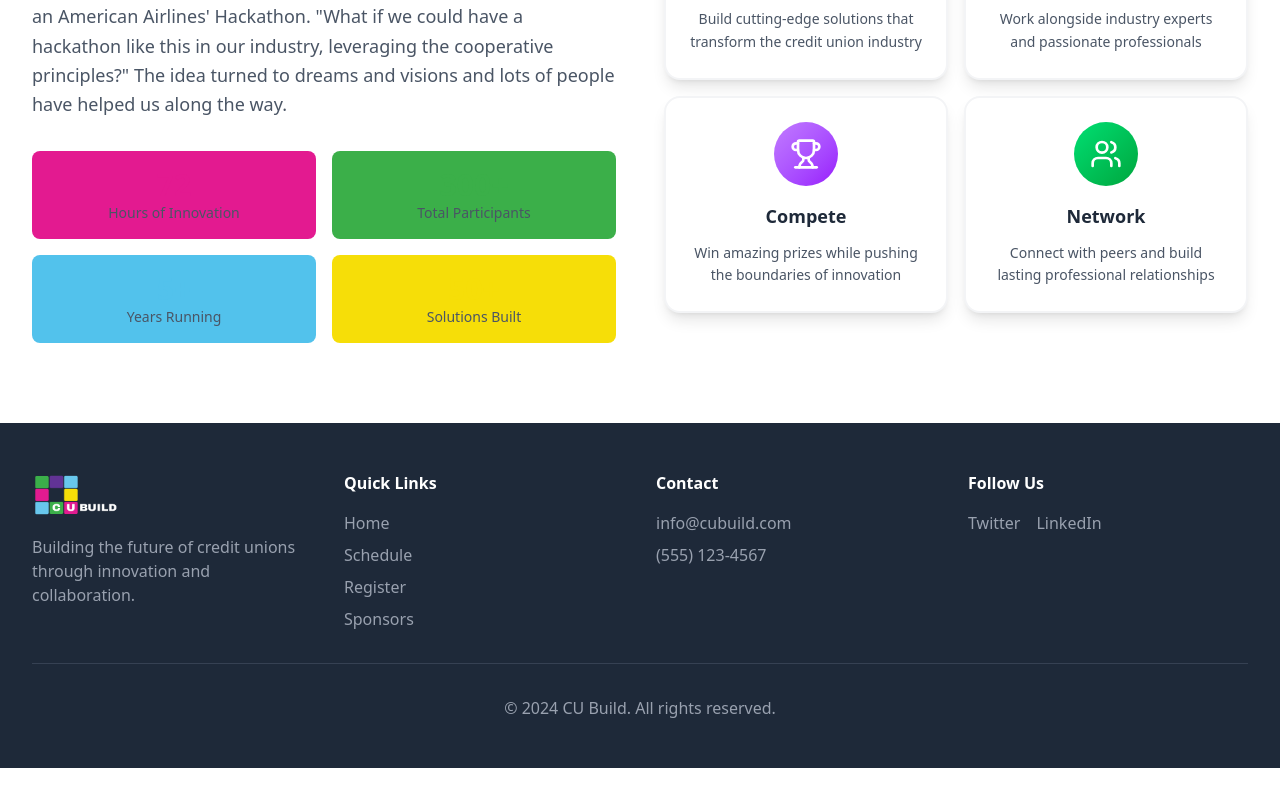
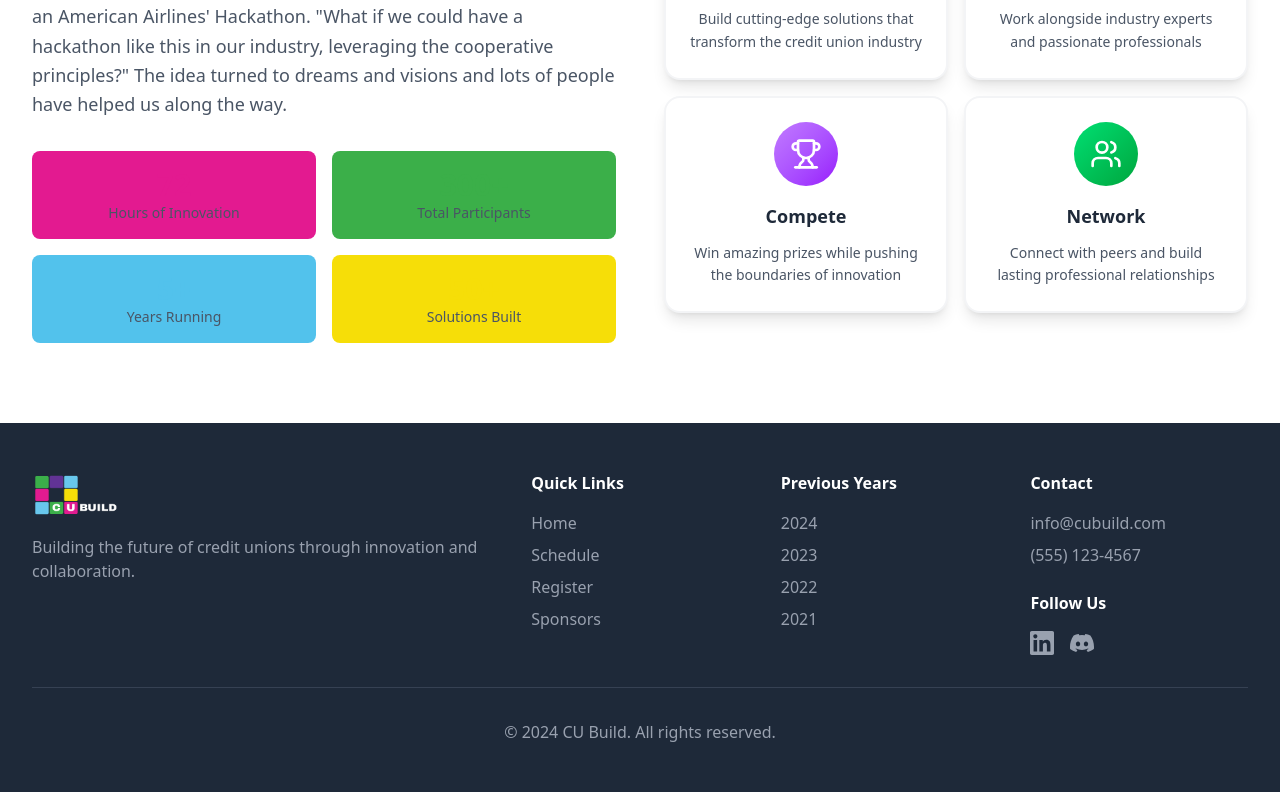
Before and after one commit to CUBuild/CU-Build-Website, a React (Vite) app: page / in a window 1280 px wide. Shown: the part 982-1774 px from the top of the page. Before the commit the page ends 1750 px from the top, so only its background shows below. Built offline with nearby package versions, Linux system fonts and the light colour scheme.

Commit message:
feat: created past years pages & updated footer

```diff
--- a/src/App.tsx
+++ b/src/App.tsx
@@ -418,16 +418,19 @@ const Footer: React.FC = () => {
   return (
     <footer className="bg-gray-800 text-white py-12 px-4 sm:px-6 lg:px-8">
       <div className="max-w-7xl mx-auto">
-        <div className="grid grid-cols-1 md:grid-cols-4 gap-8">
-          <div>
-            <div className='flex items-center gap-2 mb-4'>
+        <div className="grid grid-cols-1 md:grid-cols-5 gap-8">
+          {/* Logo and Description - Full width on mobile */}
+          <div className="md:col-span-2 text-center md:text-left">
+            <div className='flex items-center justify-center md:justify-start gap-2 mb-4'>
               <CULogo isSmall />
             </div>
             <p className="text-gray-400">
               Building the future of credit unions through innovation and collaboration.
             </p>
           </div>
-          <div>
+
+          {/* Quick Links */}
+          <div className="text-center md:text-left">
             <h5 className="font-semibold mb-4">Quick Links</h5>
             <ul className="space-y-2 text-gray-400">
               <li><Link to="/" className="hover:text-white transition-colors">Home</Link></li>
@@ -436,18 +439,49 @@ const Footer: React.FC = () => {
               <li><Link to="/sponsors" className="hover:text-white transition-colors">Sponsors</Link></li>
             </ul>
           </div>
-          <div>
+
+          {/* Previous Years */}
+          <div className="text-center md:text-left">
+            <h5 className="font-semibold mb-4">Previous Years</h5>
+            <ul className="space-y-2 text-gray-400">
+              <li><Link to="/2024" className="hover:text-white transition-colors">2024</Link></li>
+              <li><Link to="/2023" className="hover:text-white transition-colors">2023</Link></li>
+              <li><Link to="/2022" className="hover:text-white transition-colors">2022</Link></li>
+              <li><Link to="/2021" className="hover:text-white transition-colors">2021</Link></li>
+            </ul>
+          </div>
+
+          {/* Contact and Social */}
+          <div className="text-center md:text-left">
             <h5 className="font-semibold mb-4">Contact</h5>
             <ul className="space-y-2 text-gray-400">
               <li>info@cubuild.com</li>
               <li>(555) 123-4567</li>
             </ul>
-          </div>
-          <div>
-            <h5 className="font-semibold mb-4">Follow Us</h5>
-            <div className="flex space-x-4">
-              <a href="#" className="text-gray-400 hover:text-white transition-colors">Twitter</a>
-              <a href="#" className="text-gray-400 hover:text-white transition-colors">LinkedIn</a>
+            <div className="mt-6">
+              <h5 className="font-semibold mb-4">Follow Us</h5>
+              <div className="flex justify-center md:justify-start space-x-4">
+                <a
+                  href="https://linkedin.com/company/cu-build"
+                  target="_blank"
+                  rel="noopener noreferrer"
+                  className="text-gray-400 hover:text-white transition-colors"
+                >
+                  <svg className="w-6 h-6" fill="currentColor" viewBox="0 0 24 24" aria-hidden="true">
+                    <path d="M20.447 20.452h-3.554v-5.569c0-1.328-.027-3.037-1.852-3.037-1.853 0-2.136 1.445-2.136 2.939v5.667H9.351V9h3.414v1.561h.046c.477-.9 1.637-1.85 3.37-1.85 3.601 0 4.267 2.37 4.267 5.455v6.286zM5.337 7.433c-1.144 0-2.063-.926-2.063-2.065 0-1.138.92-2.063 2.063-2.063 1.14 0 2.064.925 2.064 2.063 0 1.139-.925 2.065-2.064 2.065zm1.782 13.019H3.555V9h3.564v11.452zM22.225 0H1.771C.792 0 0 .774 0 1.729v20.542C0 23.227.792 24 1.771 24h20.451C23.2 24 24 23.227 24 22.271V1.729C24 .774 23.2 0 22.222 0h.003z"/>
+                  </svg>
+                </a>
+                <a
+                  href="https://discord.gg/cubuild"
+                  target="_blank"
+                  rel="noopener noreferrer"
+                  className="text-gray-400 hover:text-white transition-colors"
+                >
+                  <svg className="w-6 h-6" fill="currentColor" viewBox="0 0 24 24" aria-hidden="true">
+                    <path d="M20.317 4.492c-1.53-.69-3.17-1.2-4.885-1.49a.075.075 0 0 0-.079.036c-.21.369-.444.85-.608 1.23a18.566 18.566 0 0 0-5.487 0 12.36 12.36 0 0 0-.617-1.23A.077.077 0 0 0 8.562 3c-1.714.29-3.354.8-4.885 1.491a.07.07 0 0 0-.032.027C.533 9.093-.32 13.555.099 17.961a.08.08 0 0 0 .031.055 20.03 20.03 0 0 0 5.993 2.98.078.078 0 0 0 .084-.026 13.83 13.83 0 0 0 1.226-1.963.074.074 0 0 0-.041-.104 13.175 13.175 0 0 1-1.872-.878.075.075 0 0 1-.008-.125c.126-.093.252-.19.372-.287a.075.075 0 0 1 .078-.01c3.927 1.764 8.18 1.764 12.061 0a.075.075 0 0 1 .079.009c.12.098.245.195.372.288a.075.075 0 0 1-.006.125c-.598.344-1.22.635-1.873.877a.075.075 0 0 0-.041.105c.36.687.772 1.341 1.225 1.962a.077.077 0 0 0 .084.028 19.963 19.963 0 0 0 6.002-2.981.076.076 0 0 0 .032-.054c.5-5.094-.838-9.52-3.549-13.442a.06.06 0 0 0-.031-.028zM8.02 15.278c-1.182 0-2.157-1.069-2.157-2.38 0-1.312.956-2.38 2.157-2.38 1.21 0 2.176 1.077 2.157 2.38 0 1.312-.956 2.38-2.157 2.38zm7.975 0c-1.183 0-2.157-1.069-2.157-2.38 0-1.312.955-2.38 2.157-2.38 1.21 0 2.176 1.077 2.157 2.38 0 1.312-.946 2.38-2.157 2.38z"/>
+                  </svg>
+                </a>
+              </div>
             </div>
           </div>
         </div>
@@ -867,6 +901,165 @@ const FAQ: React.FC = () => {
   );
 };
 
+interface TeamMember {
+  name: string;
+  role: string;
+}
+
+interface WinningTeam {
+  teamName: string;
+  projectName: string;
+  description: string;
+  track: string;
+  prize?: string;
+  members: TeamMember[];
+}
+
+interface PastEventProps {
+  year: string;
+  winningTeams: WinningTeam[];
+}
+
+const PastEvent: React.FC<PastEventProps> = ({ year, winningTeams }) => {
+  return (
+    <section className="py-20 px-4 sm:px-6 lg:px-8 bg-white">
+      <div className="max-w-7xl mx-auto">
+        <div className="text-center mb-16">
+          <CULogo isDark />
+          <h2 className="text-4xl font-bold text-gray-800 mt-8 mb-4">CU Build {year}</h2>
+          <p className="text-xl text-gray-600">Celebrating innovation and collaboration</p>
+        </div>
+
+        {/* Winning Teams Section */}
+        <div className="mb-20">
+          <h3 className="text-3xl font-bold text-center mb-12" style={{color: '#e31a90'}}>Winning Teams</h3>
+          <div className="space-y-8">
+            {winningTeams.map((team, index) => (
+              <div key={index} className="bg-white p-8 rounded-xl shadow-lg border-2 border-gray-100">
+                <div className="flex flex-col lg:flex-row gap-8">
+                  <div className="lg:w-2/3">
+                    <h4 className="text-2xl font-bold mb-2">{team.teamName}</h4>
+                    <p className="text-xl text-gray-600 mb-4">{team.projectName}</p>
+                    <div className="mb-4">
+                      <span className="inline-block px-3 py-1 rounded-full text-sm font-semibold"
+                        style={{backgroundColor: '#e31a90', color: 'white'}}>
+                        {team.track}
+                      </span>
+                      {team.prize && (
+                        <span className="inline-block ml-2 px-3 py-1 rounded-full bg-yellow-100 text-yellow-800 text-sm font-semibold">
+                          {team.prize}
+                        </span>
+                      )}
+                    </div>
+                    <p className="text-gray-600 mb-6">{team.description}</p>
+                    <div className="flex flex-wrap gap-3">
+                      {team.members.map((member, idx) => (
+                        <div key={idx} className="px-3 py-1 rounded-lg bg-gray-100 text-gray-600 text-sm">
+                          {member.name} - {member.role}
+                        </div>
+                      ))}
+                    </div>
+                  </div>
+                  <div className="lg:w-1/3">
+                    <div className="aspect-video bg-gray-100 rounded-lg flex items-center justify-center">
+                      <span className="text-gray-400">Project Screenshot</span>
+                    </div>
+                  </div>
+                </div>
+              </div>
+            ))}
+          </div>
+        </div>
+
+        {/* Sponsors Section */}
+        <div>
+          <h3 className="text-3xl font-bold text-center mb-12">Our {year} Sponsors</h3>
+          <div className="grid grid-cols-2 md:grid-cols-4 gap-8">
+            {Array.from({ length: 8 }).map((_, index) => (
+              <div key={index} className="aspect-video bg-gray-100 rounded-lg flex items-center justify-center">
+                <span className="text-gray-400">Sponsor Logo</span>
+              </div>
+            ))}
+          </div>
+        </div>
+      </div>
+    </section>
+  );
+};
+
+// Sample data for each year
+const data2024 = {
+  winningTeams: [
+    {
+      teamName: "Innovation Squad",
+      projectName: "Smart Credit",
+      description: "A revolutionary AI-powered credit assessment tool that helps credit unions make faster, more accurate lending decisions.",
+      track: "Financial Technology",
+      prize: "First Place",
+      members: [
+        { name: "Jane Smith", role: "Lead Developer" },
+        { name: "John Doe", role: "UI/UX Designer" },
+        { name: "Sarah Johnson", role: "Business Analyst" }
+      ]
+    },
+    // Add more teams as needed
+  ]
+};
+
+const data2023 = {
+  winningTeams: [
+    {
+      teamName: "Digital Pioneers",
+      projectName: "MemberConnect",
+      description: "An innovative platform that enhances member engagement through personalized communication channels.",
+      track: "Member Experience",
+      prize: "Grand Prize",
+      members: [
+        { name: "Mike Wilson", role: "Project Manager" },
+        { name: "Lisa Chen", role: "Full Stack Developer" },
+        { name: "Tom Brown", role: "Data Scientist" }
+      ]
+    },
+    // Add more teams as needed
+  ]
+};
+
+const data2022 = {
+  winningTeams: [
+    {
+      teamName: "Future Finance",
+      projectName: "SecureShare",
+      description: "A blockchain-based solution for secure document sharing between credit unions.",
+      track: "Security",
+      prize: "Innovation Award",
+      members: [
+        { name: "Alex Rivera", role: "Blockchain Developer" },
+        { name: "Emma White", role: "Security Expert" },
+        { name: "Chris Taylor", role: "UI Developer" }
+      ]
+    },
+    // Add more teams as needed
+  ]
+};
+
+const data2021 = {
+  winningTeams: [
+    {
+      teamName: "Tech Transformers",
+      projectName: "CommunityBoost",
+      description: "A community engagement platform that gamifies financial education and rewards member participation.",
+      track: "Community Impact",
+      prize: "People's Choice",
+      members: [
+        { name: "David Park", role: "Game Designer" },
+        { name: "Rachel Green", role: "Community Manager" },
+        { name: "James Wilson", role: "Backend Developer" }
+      ]
+    },
+    // Add more teams as needed
+  ]
+};
+
 const ScrollToTop: React.FC = () => {
   const { pathname } = useLocation();
 
@@ -893,6 +1086,10 @@ const App: React.FC = () => {
           <Route path="/register" element={<Register />} />
           <Route path="/sponsors" element={<Sponsorship />} />
           <Route path="/faq" element={<FAQ />} />
+          <Route path="/2024" element={<PastEvent year="2024" winningTeams={data2024.winningTeams} />} />
+          <Route path="/2023" element={<PastEvent year="2023" winningTeams={data2023.winningTeams} />} />
+          <Route path="/2022" element={<PastEvent year="2022" winningTeams={data2022.winningTeams} />} />
+          <Route path="/2021" element={<PastEvent year="2021" winningTeams={data2021.winningTeams} />} />
         </Routes>
         <Footer />
       </div>
```
